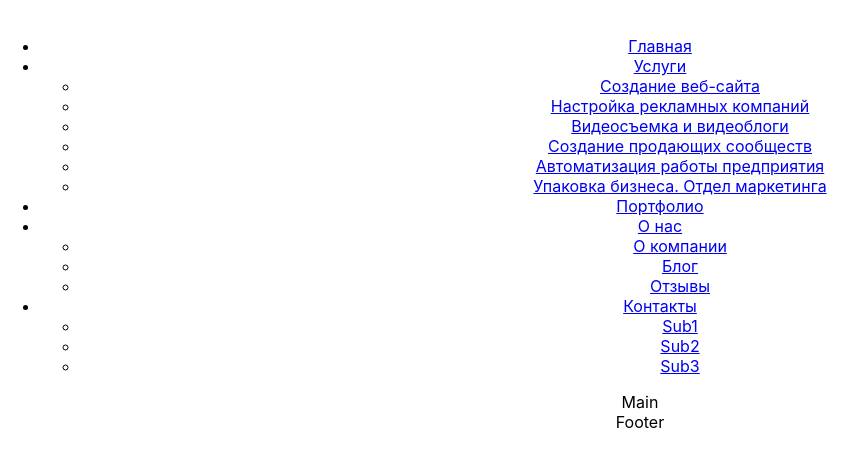
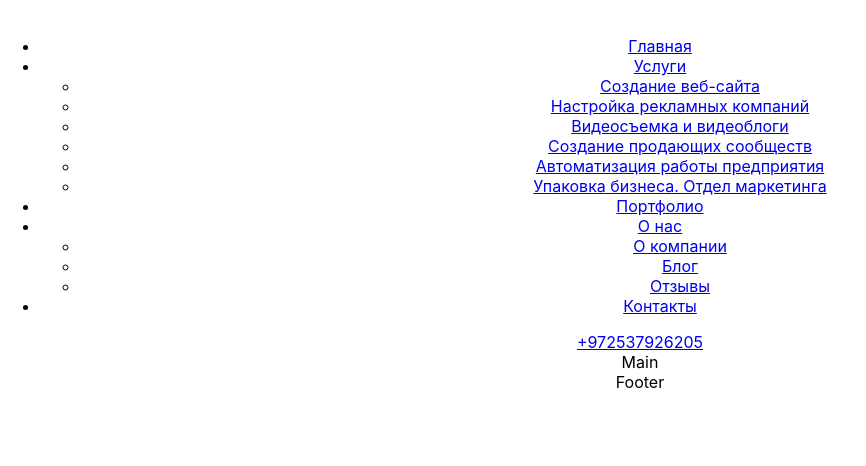
Before and after one commit to MariaSarbaj/imta, a React (Create React App) app in the folder imta-app/: page / in a window 1280 px wide. Shown: the top 466 px of the page, without its empty margins (0-866 px from the left). Built offline with nearby package versions, Linux system fonts and the light colour scheme.

Commit message:
Header ready

```diff
--- /dev/null
+++ b/imta-app/src/Components/Tel/Tel.js
@@ -0,0 +1,13 @@
+import React from 'react';
+
+
+const Tel = props => {
+  return (
+   <>
+       <a href={"tel: " + props.tel}>{props.text}</a>
+   </>
+  );
+ }
+
+
+export default Tel;
--- a/imta-app/src/Data/DataRu.js
+++ b/imta-app/src/Data/DataRu.js
@@ -1,4 +1,4 @@
 export const DataRu = {
-    Logo: "Hello",
+    Tel: {Num: '+972537926205', Text: '+972537926205'},
     test: "Hello Test"
 }
--- a/imta-app/src/Data/NavDataRu.js
+++ b/imta-app/src/Data/NavDataRu.js
@@ -14,10 +14,6 @@ export const NavDataRu =[
             {title: 'Блог', action: function (event) {console.log(event.target.innerText)}},
             {title: 'Отзывы', action: function (event) {console.log(event.target.innerText)}},
         ]},
-    {title: 'Контакты', action: function (event) {console.log(event.target.innerText)}, subMenu:[
-            {title: 'Sub1', action: function (event) {console.log(event.target.innerText)}},
-            {title: 'Sub2', action: function (event) {console.log(event.target.innerText)}},
-            {title: 'Sub3', action: function (event) {console.log(event.target.innerText)}},
-        ]},
+    {title: 'Контакты', action: function (event) {console.log(event.target.innerText)}},
 
 ]
--- a/imta-app/src/Layout/RU/MainPageRU/HeaderRU/HeaderRU.js
+++ b/imta-app/src/Layout/RU/MainPageRU/HeaderRU/HeaderRU.js
@@ -1,6 +1,8 @@
 import React from 'react';
 import Logo from "../../../../Components/Logo/Logo";
 import NavBar from "../../../../Components/NavBar/NavBar";
+import Tel from "../../../../Components/Tel/Tel";
+import {DataRu} from "../../../../Data/DataRu"
 
 const HeaderRu = () => {
   return (
@@ -8,6 +10,7 @@ const HeaderRu = () => {
        <div className={"header__wrapper"}>
            <Logo/>
            <NavBar/>
+           <Tel tel={DataRu.Tel.Num} text={DataRu.Tel.Text}/>
        </div>
 
    </header>
```
Also changed, not shown: 2 other files (tests, documents, lock files or other folders).
